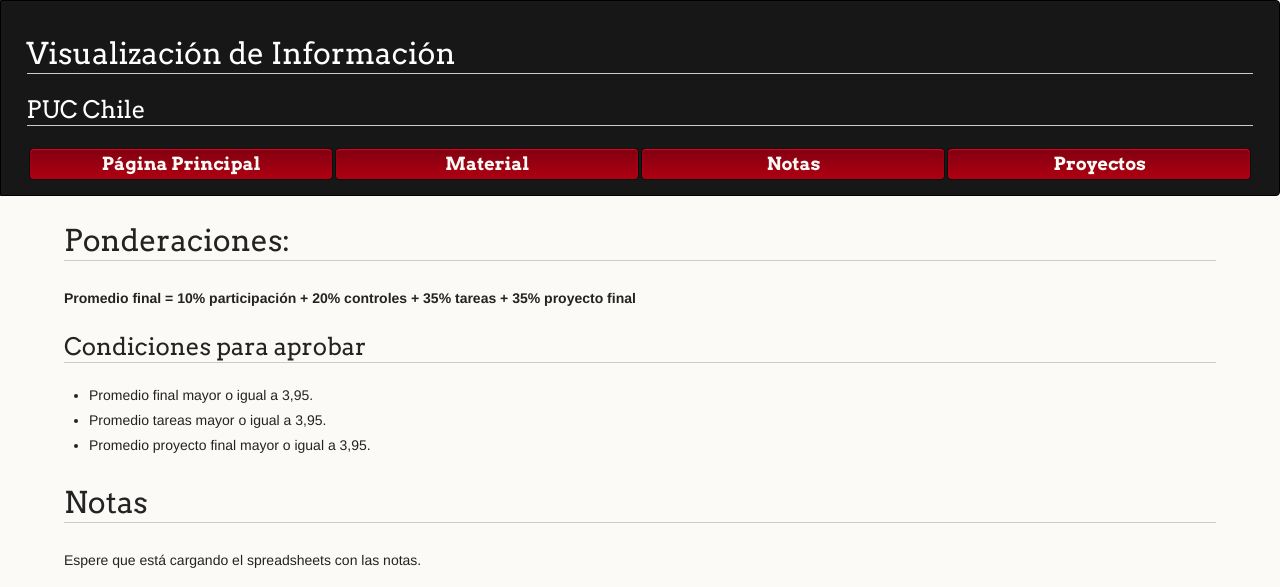
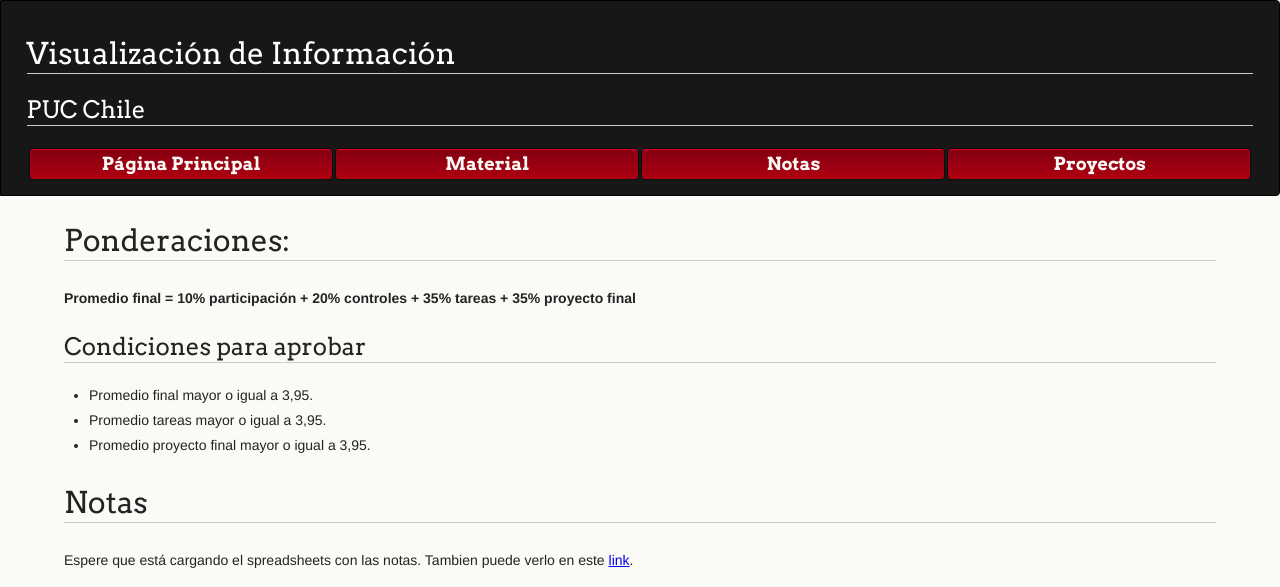
Before and after one commit to PUC-Infovis/version-2018, a Jekyll site: the page built from notas.md, in a window 1280 px wide, cut to the strip 0-587 px from the top of the page. Built offline with Jekyll 4.4.1, drawn with Linux system fonts in a browser that asks for light colours.

Commit message:
Update notas.md

```diff
--- a/notas.md
+++ b/notas.md
@@ -14,6 +14,6 @@
 # Notas
 
 
-Espere que está cargando el spreadsheets con las notas.
+Espere que está cargando el spreadsheets con las notas. Tambien puede verlo en este [link](https://docs.google.com/spreadsheets/d/16Vwbku6gyZGjlanp5RlObUlzdAn4RTynlBc7NtVDHFs/edit#gid=0).
 
 <iframe src="https://docs.google.com/spreadsheets/d/e/2PACX-1vQX3gaLvyKLUmbslI8h7RXOqW5TRDvlG6S__8piv0SytTP7BITqN4KWTVI4BbQsfiwC6PJ4KdFMRVcm/pubhtml?widget=true&amp;headers=false"  style="border: 0" width="100%" height="600" frameborder="0" scrolling="no"></iframe>
```
